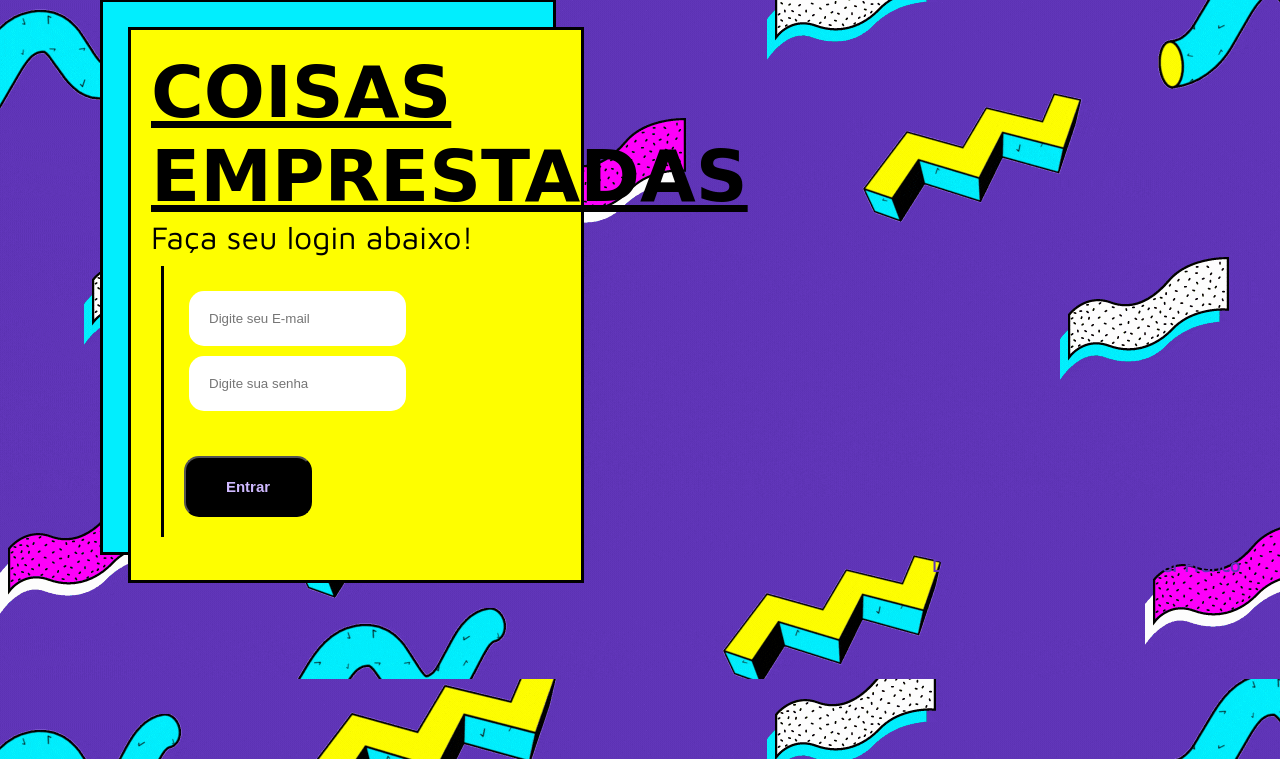
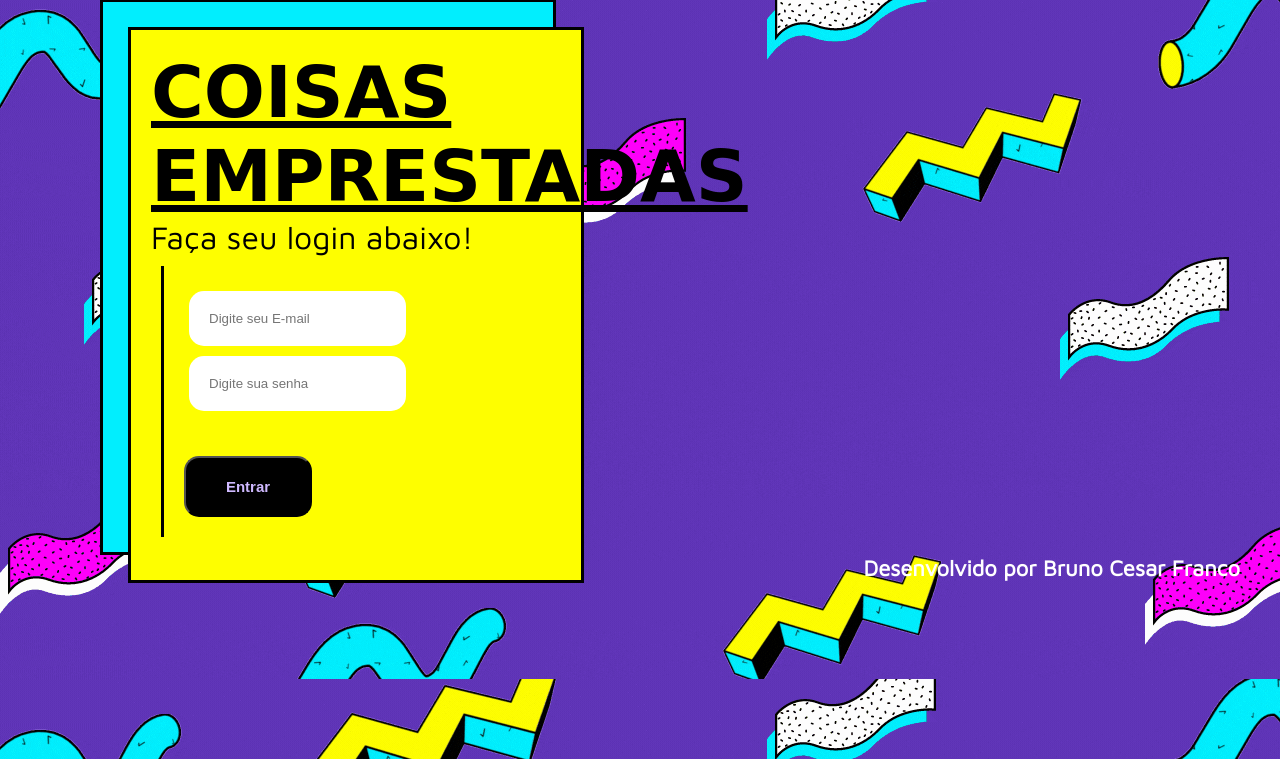
Before and after one commit to brunocesarfranco/ATP-FPW-CoisasEmprestadas, a PHP site: page / in a window 1280 px wide. Shown: the part 41-800 px from the top of the page. Run offline with PHP 8.4, Linux system fonts and the light colour scheme; some web fonts are replaced.

Commit message:
Update login.css

```diff
--- a/css/login.css
+++ b/css/login.css
@@ -156,8 +156,8 @@ input:hover {
 footer {
     display: flex;
     justify-content: end;
-    color: var(--cor6);
-    font-size: large;
+    color: var(--cor1);
+    font-size: 22px;
 }
 
 
```
